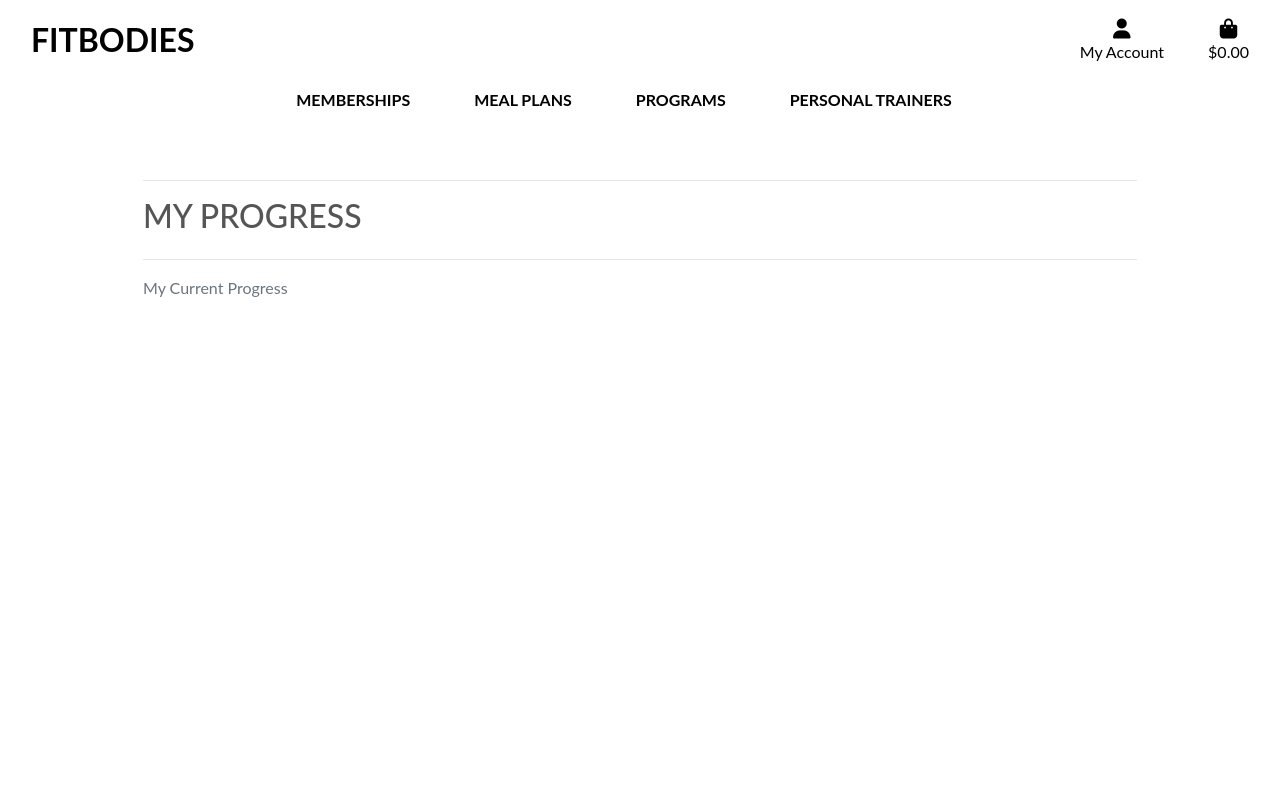
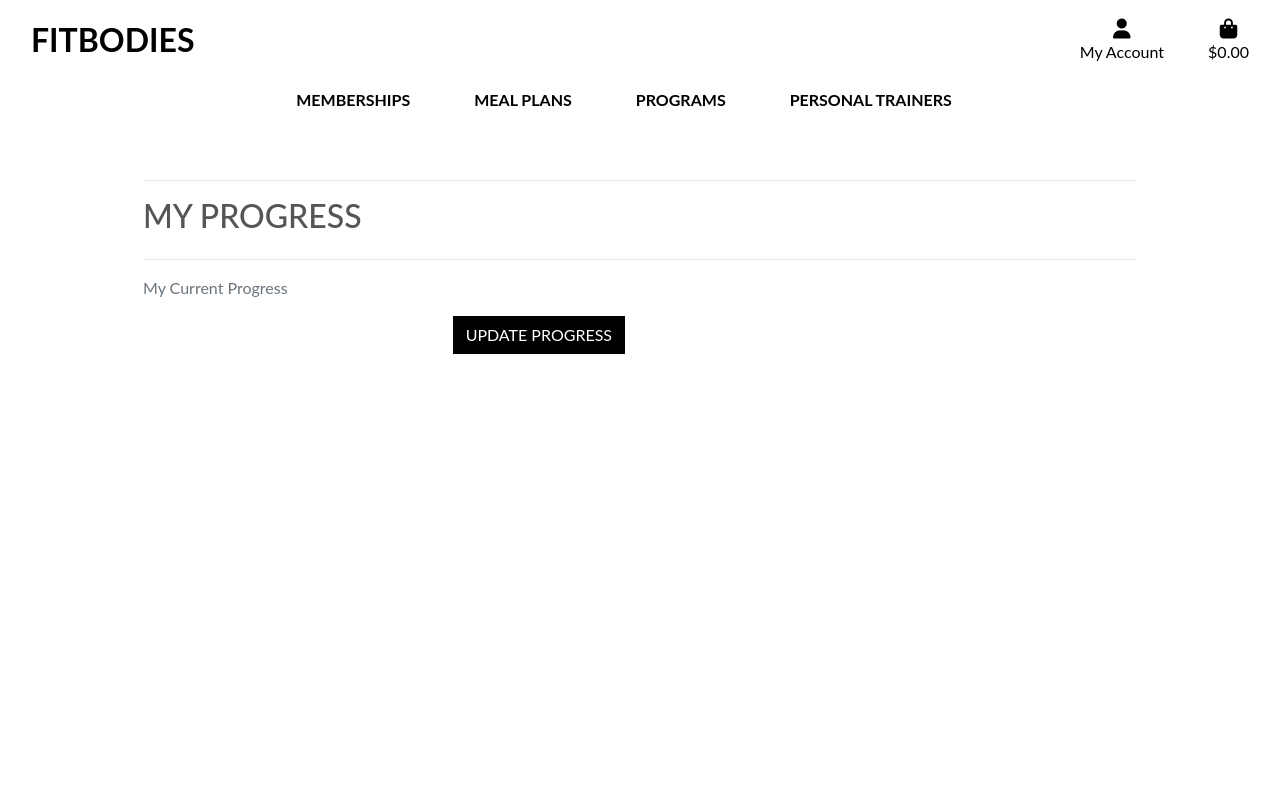
Before and after one commit to rfpotrero/fitbodies, a Django app: page /progress/ in a window 1280 px wide. Run offline with Django 3.2, Linux system fonts and the light colour scheme; parts of the project's set-up code (start-up, migrations or seed data) failed here and were passed over; some libraries are stand-ins or nearby versions.

```diff
--- a/progress/templates/progress/progress.html
+++ b/progress/templates/progress/progress.html
@@ -26,7 +26,11 @@
         <div class="row">
             <div class="col-12 col-lg-6">
                 <p class="text-muted">My Current Progress</p>
-
+                <form class="mt-3" action="{% url 'progress' %}" method="POST" id="profile-update-form">
+                    {% csrf_token %}
+                    {{ form|crispy }}
+                    <button class="btn btn-black rounded-0 text-uppercase float-right">Update Progress</button>
+                </form>
             </div>
             <div class="col-12 col-lg-6">
 
```
